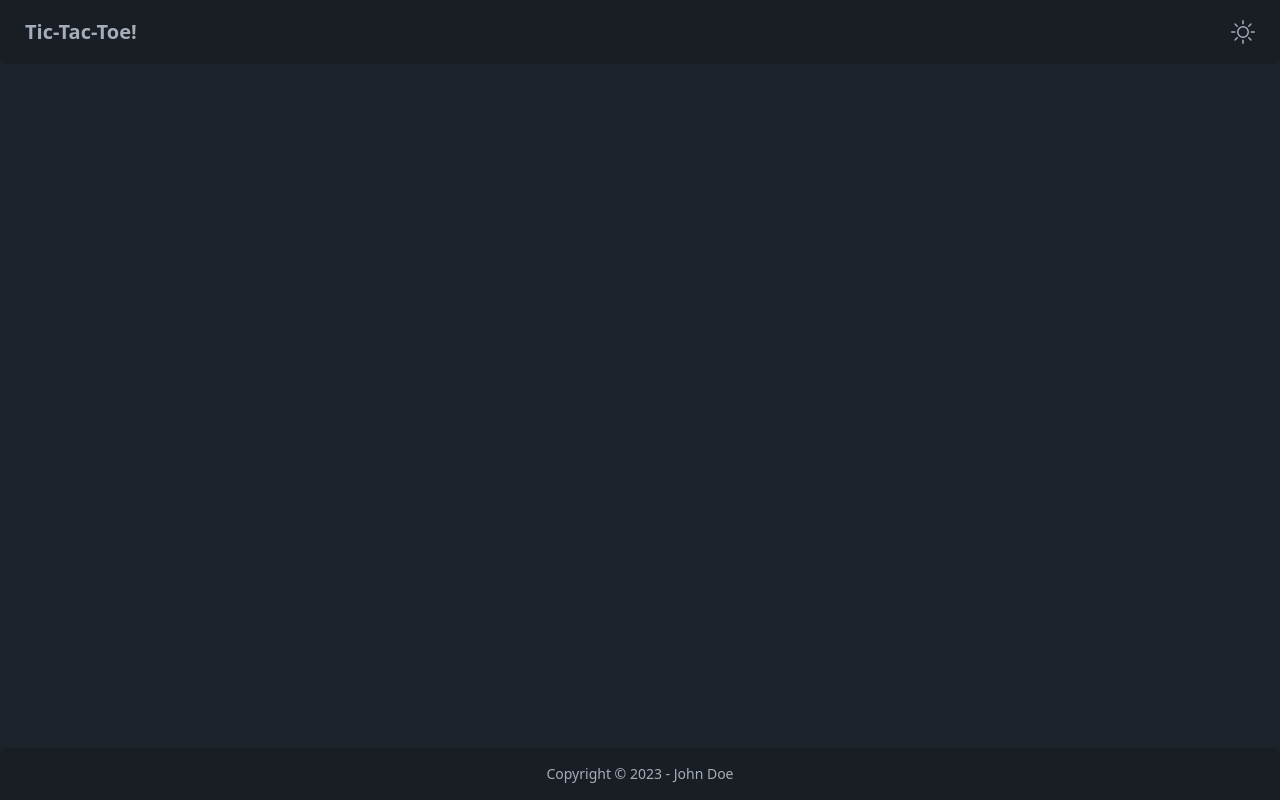
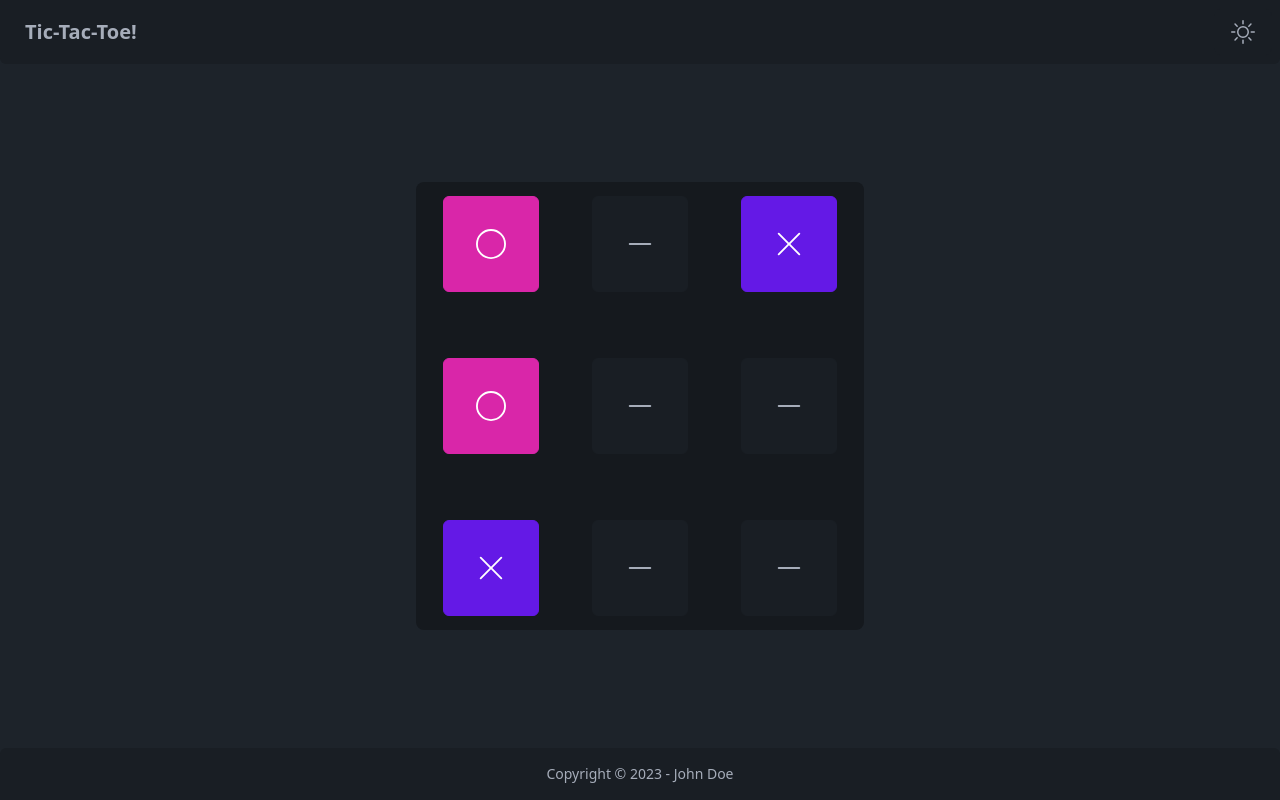
Before and after one commit to Miguel-A-Jara/tic-tac-toe, a React (Vite) app: page / in a window 1280 px wide. Built offline with nearby package versions, Linux system fonts and the light colour scheme.

Commit message:
chore(UI): add basic TicTacToe grid with different buttons and colors

```diff
--- a/src/App.tsx
+++ b/src/App.tsx
@@ -3,12 +3,15 @@ import { HelmetProvider } from 'react-helmet-async'
 
 // Project
 import Layout from '~/ui/layouts/Layout'
+import TicTacToeGrid from '~/ui/components/TicTacToeGrid'
 
 function App() {
   return (
     <>
       <HelmetProvider>
-        <Layout />
+        <Layout>
+          <TicTacToeGrid />
+        </Layout>
       </HelmetProvider>
     </>
   )
--- /dev/null
+++ b/src/ui/components/TicTacToeGrid.tsx
@@ -0,0 +1,53 @@
+// Third Party
+import { BsXLg, BsCircle, BsDashLg } from 'react-icons/bs'
+
+type TicTacToeIdx = 0 | 1 | 2 | 3 | 4 | 5 | 6 | 7 | 8
+type TicTacToeStatus = 'empty' | 'cross' | 'circle'
+
+const ticTacToe: Record<TicTacToeIdx, TicTacToeStatus> = {
+  0: 'circle',
+  1: 'empty',
+  2: 'cross',
+  3: 'circle',
+  4: 'empty',
+  5: 'empty',
+  6: 'cross',
+  7: 'empty',
+  8: 'empty',
+}
+
+export default function TicTacToeGrid() {
+  const gridIdx = Object.keys(ticTacToe)
+
+  return (
+    <div className='mx-auto grid aspect-square w-full grid-cols-3 content-around justify-items-center gap-4 rounded-lg bg-base-300 p-2 sm:max-w-sm lg:max-w-md'>
+      {gridIdx.map((item) => (
+        <GridItem key={item} idx={parseInt(item) as TicTacToeIdx} />
+      ))}
+    </div>
+  )
+}
+
+interface GridItemProps {
+  idx: TicTacToeIdx
+}
+
+function GridItem({ idx }: GridItemProps) {
+  const iconByStatus: Record<TicTacToeStatus, JSX.Element> = {
+    cross: <BsXLg className='text-3xl' />,
+    circle: <BsCircle className='text-3xl' />,
+    empty: <BsDashLg className='text-3xl' />,
+  }
+  const currentValue = ticTacToe[idx]
+
+  return (
+    <div
+      className={`btn h-20 w-20 rounded-md sm:h-24 sm:w-24
+      ${currentValue === 'cross' && 'btn-primary'}
+      ${currentValue === 'circle' && 'btn-secondary'}
+    `}
+    >
+      {iconByStatus[currentValue]}
+    </div>
+  )
+}
--- a/src/ui/layouts/Layout.tsx
+++ b/src/ui/layouts/Layout.tsx
@@ -6,7 +6,11 @@ import { useEffectOnce, useLocalStorage } from 'usehooks-ts'
 // Project
 import { Theme, useThemeStore } from '~/zustand/theme'
 
-function Layout() {
+interface LayoutProps {
+  children: JSX.Element | JSX.Element[]
+}
+
+export default function Layout({ children }: LayoutProps) {
   const currentTheme = useThemeStore((store) => store.currentTheme)
 
   return (
@@ -16,7 +20,7 @@ function Layout() {
       </Helmet>
       <div className='container mx-auto flex h-screen flex-col justify-between'>
         <Navbar />
-
+        {children}
         <Footer />
       </div>
     </>
@@ -75,5 +79,3 @@ function Footer() {
     </footer>
   )
 }
-
-export default Layout
```
